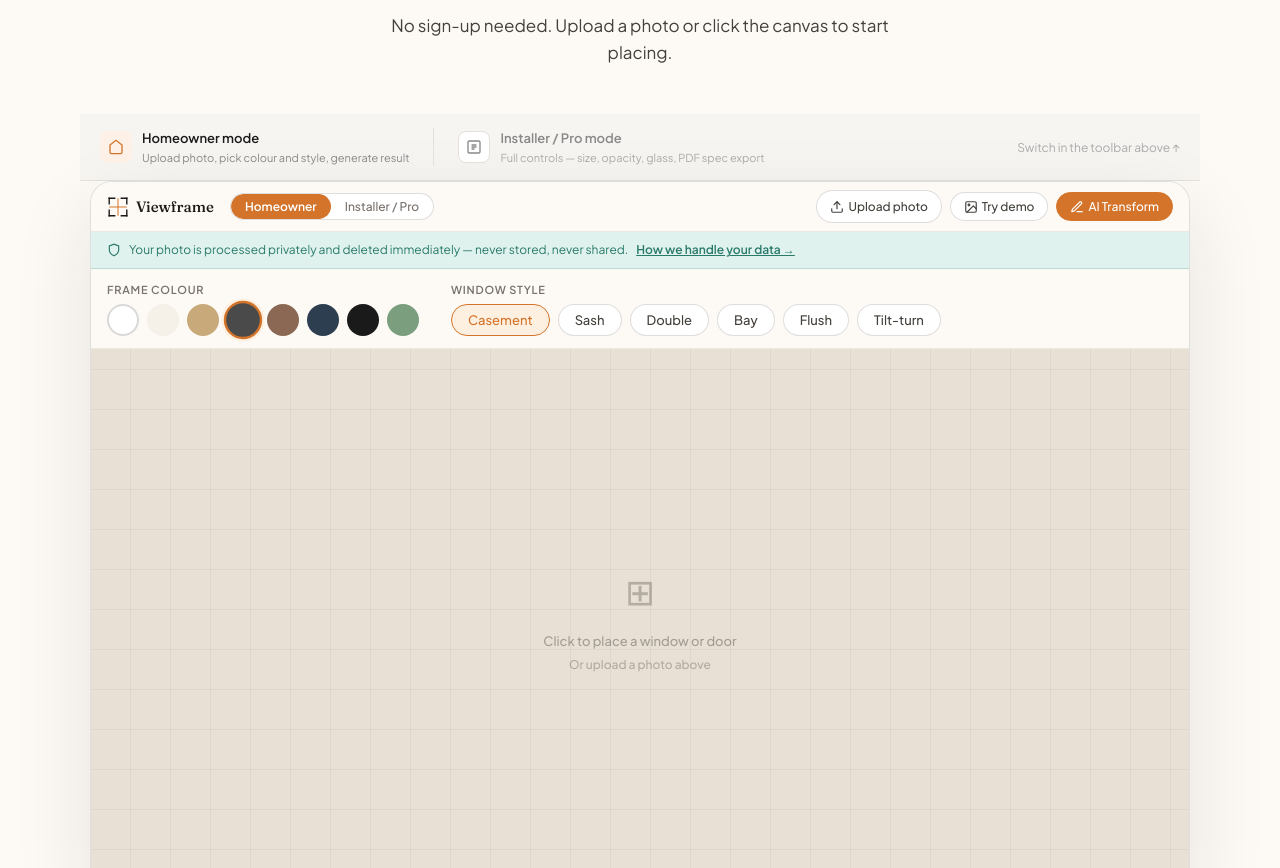
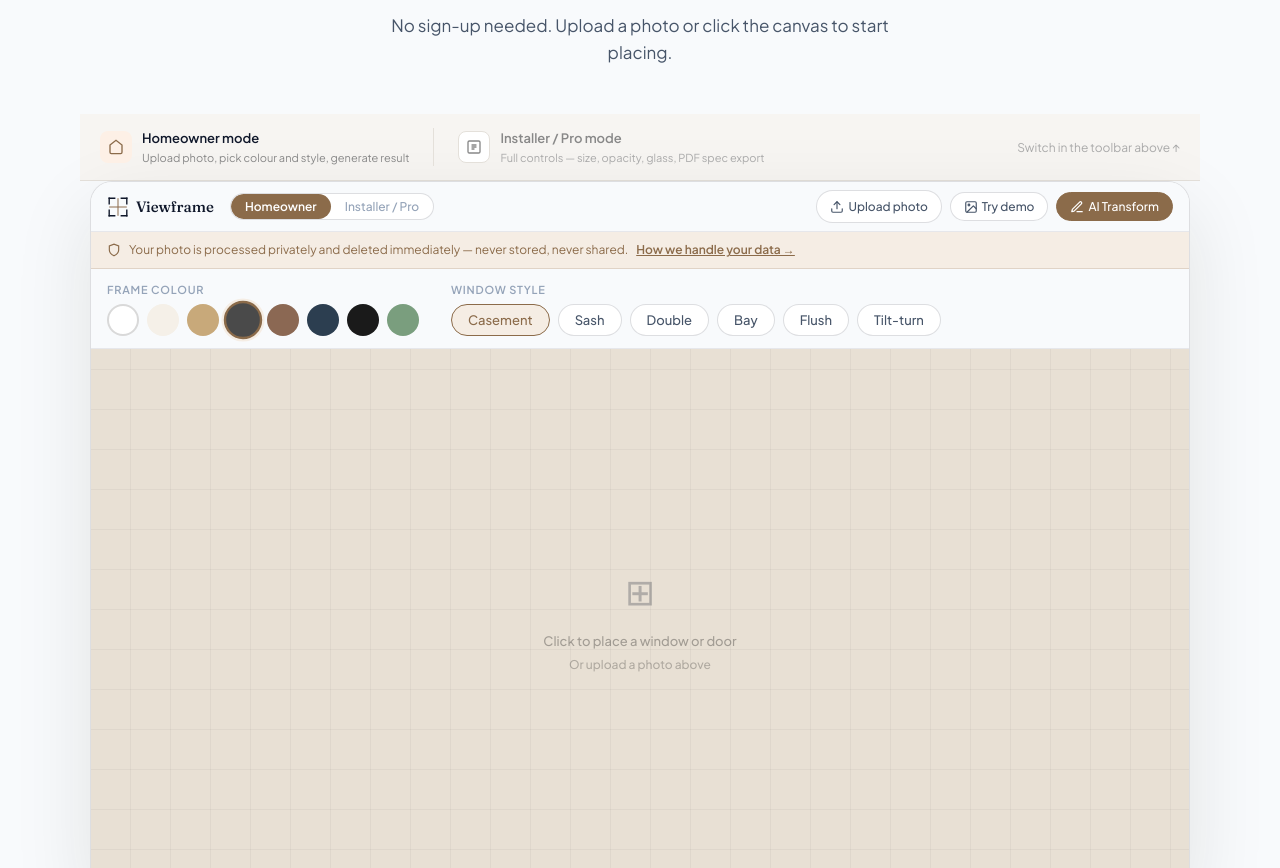
Before and after one commit to mws2871991-max/VIEWFRAME, a website: page public/index.html in a window 1280 px wide. Shown: the part 1560-2428 px from the top of the page. Drawn offline with Linux system fonts and the light colour scheme.

Commit message:
Rebrand: switch colour palette to navy #0F172A + bronze #8B6B4A

```diff
--- a/public/index.html
+++ b/public/index.html
@@ -30,27 +30,28 @@
 <style>
 /* ─── TOKENS ─── */
 :root {
-  --ink: #1C1917;
-  --ink-2: #44403C;
-  --ink-3: #78716C;
-  --rule: rgba(28,25,23,0.08);
-  --rule-md: rgba(28,25,23,0.14);
-  --paper: #FDFAF6;
+  /* ── Brand palette: Navy + Bronze ── */
+  --ink: #0F172A;
+  --ink-2: #475569;
+  --ink-3: #94A3B8;
+  --rule: rgba(15,23,42,0.08);
+  --rule-md: rgba(15,23,42,0.14);
+  --paper: #F8FAFC;
   --paper-2: #FFFFFF;
-  --paper-warm: #FEF3E2;
-  --glass-blue: #BDD7F0;
-  --accent: #D4742A;
-  --accent-dk: #B35E1A;
-  --accent-lt: #FEF0E0;
-  --accent-dim: rgba(212,116,42,0.12);
-  --teal: #2A7A6B;
-  --teal-lt: #E0F2EE;
-  --success: #2A7A6B;
-  --success-lt: #E0F2EE;
-  --warn: #7A4A0A;
-  --warn-lt: #FDF0DC;
-  --danger: #9B2020;
-  --danger-lt: #FAEAEA;
+  --paper-warm: #F1F5F9;
+  --glass-blue: #BFDBFE;
+  --accent: #8B6B4A;
+  --accent-dk: #6B4F34;
+  --accent-lt: #F5EDE4;
+  --accent-dim: rgba(139,107,74,0.12);
+  --teal: #0F172A;
+  --teal-lt: #E2D6CE;
+  --success: #166534;
+  --success-lt: #DCFCE7;
+  --warn: #854D0E;
+  --warn-lt: #FEF9C3;
+  --danger: #991B1B;
+  --danger-lt: #FEE2E2;
   --r: 8px;
   --r-lg: 14px;
   --r-xl: 22px;
@@ -102,7 +103,7 @@ nav {
   height: var(--nav-h);
   display: flex; align-items: center;
   padding: 0 36px;
-  background: rgba(253,250,246,0.92);
+  background: rgba(248,250,252,0.95);
   backdrop-filter: blur(16px);
   border-bottom: 1px solid var(--rule);
 }
@@ -796,8 +797,8 @@ footer { background: var(--paper-warm); border-top: 1px solid var(--rule); }
   <path d="M4 36 L14 36" stroke="#fff" stroke-width="2.5" stroke-linecap="square"/>
   <path d="M36 36 L26 36" stroke="#fff" stroke-width="2.5" stroke-linecap="square"/>
   <path d="M36 36 L36 26" stroke="#fff" stroke-width="2.5" stroke-linecap="square"/>
-  <line x1="4" y1="20" x2="36" y2="20" stroke="#D4742A" stroke-width="1.8"/>
-  <line x1="20" y1="4" x2="20" y2="36" stroke="#D4742A" stroke-width="1.8"/>
+  <line x1="4" y1="20" x2="36" y2="20" stroke="#8B6B4A" stroke-width="1.8"/>
+  <line x1="20" y1="4" x2="20" y2="36" stroke="#8B6B4A" stroke-width="1.8"/>
 </svg></div>
     Viewframe
   </div>
@@ -892,10 +893,10 @@ footer { background: var(--paper-warm); border-top: 1px solid var(--rule); }
     <div style="display:flex;gap:24px;flex-wrap:wrap;">
       <div style="display:flex;align-items:center;gap:10px;">
         <div style="width:32px;height:32px;border-radius:8px;background:#fdf0e6;display:flex;align-items:center;justify-content:center;">
-          <svg viewBox="0 0 24 24" width="16" height="16" fill="none" stroke="#d4742a" stroke-width="2" stroke-linecap="round"><path d="M3 9l9-7 9 7v11a2 2 0 01-2 2H5a2 2 0 01-2-2z"/></svg>
+          <svg viewBox="0 0 24 24" width="16" height="16" fill="none" stroke="#8B6B4A" stroke-width="2" stroke-linecap="round"><path d="M3 9l9-7 9 7v11a2 2 0 01-2 2H5a2 2 0 01-2-2z"/></svg>
         </div>
         <div>
-          <div style="font-size:13px;font-weight:600;color:#1a1a1a;">Homeowner mode</div>
+          <div style="font-size:13px;font-weight:600;color:#0F172A;">Homeowner mode</div>
           <div style="font-size:11px;color:#888;">Upload photo, pick colour and style, generate result</div>
         </div>
       </div>
@@ -916,16 +917,16 @@ footer { background: var(--paper-warm); border-top: 1px solid var(--rule); }
     <!-- TOP BAR -->
     <div class="app-topbar">
       <span class="app-logo-sm" style="display:flex;align-items:center;gap:7px;"><span style="width:22px;height:22px;display:inline-flex;"><svg viewBox="0 0 40 40" fill="none" xmlns="http://www.w3.org/2000/svg">
-  <path d="M4 4 L4 14" stroke="#1a1a1a" stroke-width="2.5" stroke-linecap="square"/>
-  <path d="M4 4 L14 4" stroke="#1a1a1a" stroke-width="2.5" stroke-linecap="square"/>
-  <path d="M36 4 L26 4" stroke="#1a1a1a" stroke-width="2.5" stroke-linecap="square"/>
-  <path d="M36 4 L36 14" stroke="#1a1a1a" stroke-width="2.5" stroke-linecap="square"/>
-  <path d="M4 36 L4 26" stroke="#1a1a1a" stroke-width="2.5" stroke-linecap="square"/>
-  <path d="M4 36 L14 36" stroke="#1a1a1a" stroke-width="2.5" stroke-linecap="square"/>
-  <path d="M36 36 L26 36" stroke="#1a1a1a" stroke-width="2.5" stroke-linecap="square"/>
-  <path d="M36 36 L36 26" stroke="#1a1a1a" stroke-width="2.5" stroke-linecap="square"/>
-  <line x1="4" y1="20" x2="36" y2="20" stroke="#D4742A" stroke-width="1.8"/>
-  <line x1="20" y1="4" x2="20" y2="36" stroke="#D4742A" stroke-width="1.8"/>
+  <path d="M4 4 L4 14" stroke="#0F172A" stroke-width="2.5" stroke-linecap="square"/>
+  <path d="M4 4 L14 4" stroke="#0F172A" stroke-width="2.5" stroke-linecap="square"/>
+  <path d="M36 4 L26 4" stroke="#0F172A" stroke-width="2.5" stroke-linecap="square"/>
+  <path d="M36 4 L36 14" stroke="#0F172A" stroke-width="2.5" stroke-linecap="square"/>
+  <path d="M4 36 L4 26" stroke="#0F172A" stroke-width="2.5" stroke-linecap="square"/>
+  <path d="M4 36 L14 36" stroke="#0F172A" stroke-width="2.5" stroke-linecap="square"/>
+  <path d="M36 36 L26 36" stroke="#0F172A" stroke-width="2.5" stroke-linecap="square"/>
+  <path d="M36 36 L36 26" stroke="#0F172A" stroke-width="2.5" stroke-linecap="square"/>
+  <line x1="4" y1="20" x2="36" y2="20" stroke="#8B6B4A" stroke-width="1.8"/>
+  <line x1="20" y1="4" x2="20" y2="36" stroke="#8B6B4A" stroke-width="1.8"/>
 </svg></span>Viewframe</span>
       <div style="display:flex;border:1px solid var(--rule-md);border-radius:100px;overflow:hidden;background:var(--paper-2);margin-left:8px;">
         <button id="mode-home" onclick="setMode('home')" style="padding:5px 14px;font-size:12px;background:var(--accent);color:#fff;border:none;cursor:pointer;font-family:var(--sans);font-weight:600;border-radius:100px;">Homeowner</button>
@@ -981,7 +982,7 @@ footer { background: var(--paper-warm); border-top: 1px solid var(--rule); }
       </button></span>
     </div>
 
-    <div style="background:var(--success-lt);border-bottom:1px solid rgba(42,122,107,0.2);padding:8px 16px;font-size:12px;color:var(--teal);display:flex;align-items:center;gap:8px;">
+    <div style="background:var(--accent-lt);border-bottom:1px solid rgba(139,107,74,0.2);padding:8px 16px;font-size:12px;color:var(--accent);display:flex;align-items:center;gap:8px;">
       <svg viewBox="0 0 24 24" style="width:14px;height:14px;stroke:currentColor;fill:none;stroke-width:2;stroke-linecap:round;flex-shrink:0"><path d="M12 22s8-4 8-10V5l-8-3-8 3v7c0 6 8 10 8 10z"/></svg>
       Your photo is processed privately and deleted immediately — never stored, never shared. <a href="/privacy.html" style="color:inherit;text-decoration:underline;font-weight:600;">How we handle your data &rarr;</a>
     </div>
@@ -1428,16 +1429,16 @@ footer { background: var(--paper-warm); border-top: 1px solid var(--rule); }
     <div class="footer-brand">
       <div class="nav-logo" style="font-size:18px;display:flex;align-items:center;gap:10px;">
         <span style="width:28px;height:28px;display:inline-flex;"><svg viewBox="0 0 40 40" fill="none" xmlns="http://www.w3.org/2000/svg">
-  <path d="M4 4 L4 14" stroke="#1a1a1a" stroke-width="2.5" stroke-linecap="square"/>
-  <path d="M4 4 L14 4" stroke="#1a1a1a" stroke-width="2.5" stroke-linecap="square"/>
-  <path d="M36 4 L26 4" stroke="#1a1a1a" stroke-width="2.5" stroke-linecap="square"/>
-  <path d="M36 4 L36 14" stroke="#1a1a1a" stroke-width="2.5" stroke-linecap="square"/>
-  <path d="M4 36 L4 26" stroke="#1a1a1a" stroke-width="2.5" stroke-linecap="square"/>
-  <path d="M4 36 L14 36" stroke="#1a1a1a" stroke-width="2.5" stroke-linecap="square"/>
-  <path d="M36 36 L26 36" stroke="#1a1a1a" stroke-width="2.5" stroke-linecap="square"/>
-  <path d="M36 36 L36 26" stroke="#1a1a1a" stroke-width="2.5" stroke-linecap="square"/>
-  <line x1="4" y1="20" x2="36" y2="20" stroke="#D4742A" stroke-width="1.8"/>
-  <line x1="20" y1="4" x2="20" y2="36" stroke="#D4742A" stroke-width="1.8"/>
+  <path d="M4 4 L4 14" stroke="#0F172A" stroke-width="2.5" stroke-linecap="square"/>
+  <path d="M4 4 L14 4" stroke="#0F172A" stroke-width="2.5" stroke-linecap="square"/>
+  <path d="M36 4 L26 4" stroke="#0F172A" stroke-width="2.5" stroke-linecap="square"/>
+  <path d="M36 4 L36 14" stroke="#0F172A" stroke-width="2.5" stroke-linecap="square"/>
+  <path d="M4 36 L4 26" stroke="#0F172A" stroke-width="2.5" stroke-linecap="square"/>
+  <path d="M4 36 L14 36" stroke="#0F172A" stroke-width="2.5" stroke-linecap="square"/>
+  <path d="M36 36 L26 36" stroke="#0F172A" stroke-width="2.5" stroke-linecap="square"/>
+  <path d="M36 36 L36 26" stroke="#0F172A" stroke-width="2.5" stroke-linecap="square"/>
+  <line x1="4" y1="20" x2="36" y2="20" stroke="#8B6B4A" stroke-width="1.8"/>
+  <line x1="20" y1="4" x2="20" y2="36" stroke="#8B6B4A" stroke-width="1.8"/>
 </svg></span>
         Viewframe
       </div>
```
Also changed, not shown: public/404.html (+3 -3 lines), public/privacy.html (+1 -1 lines).
